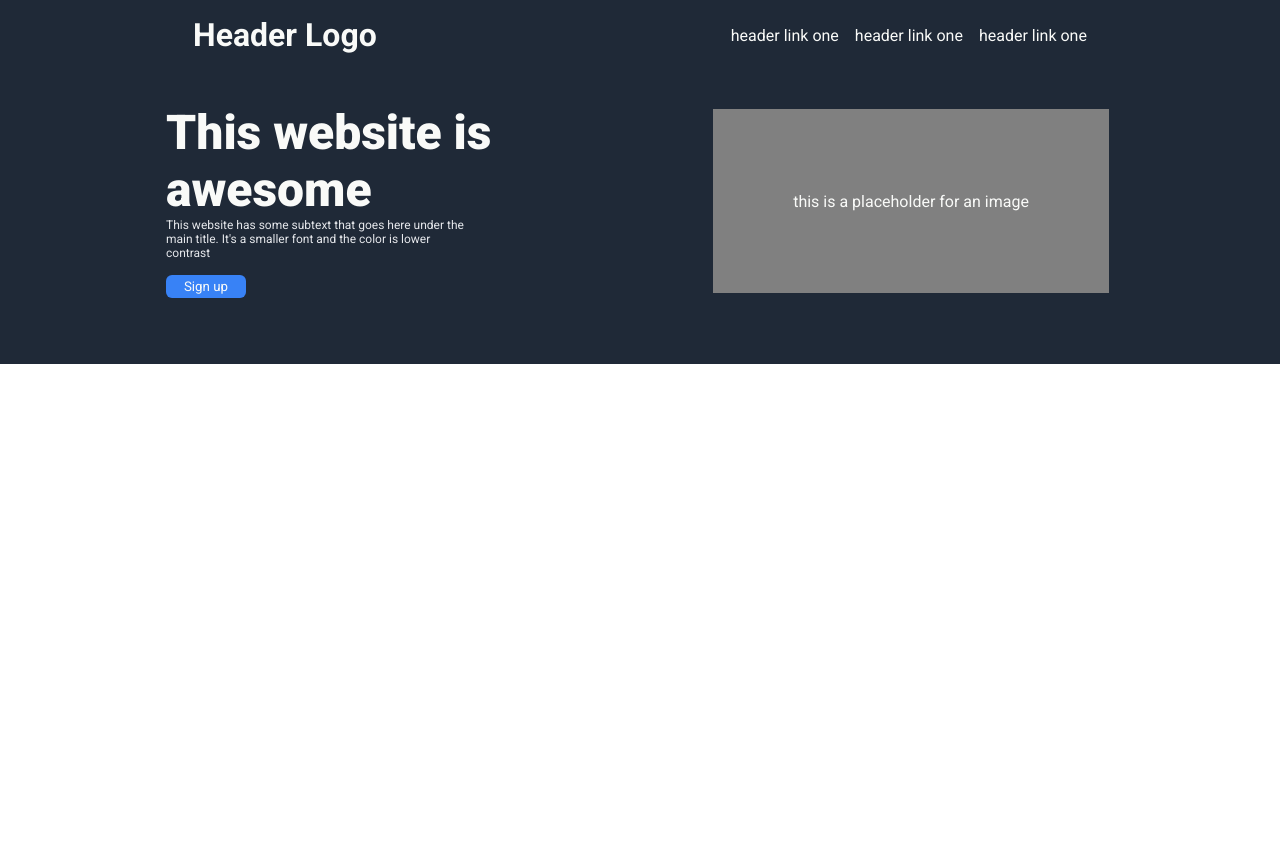
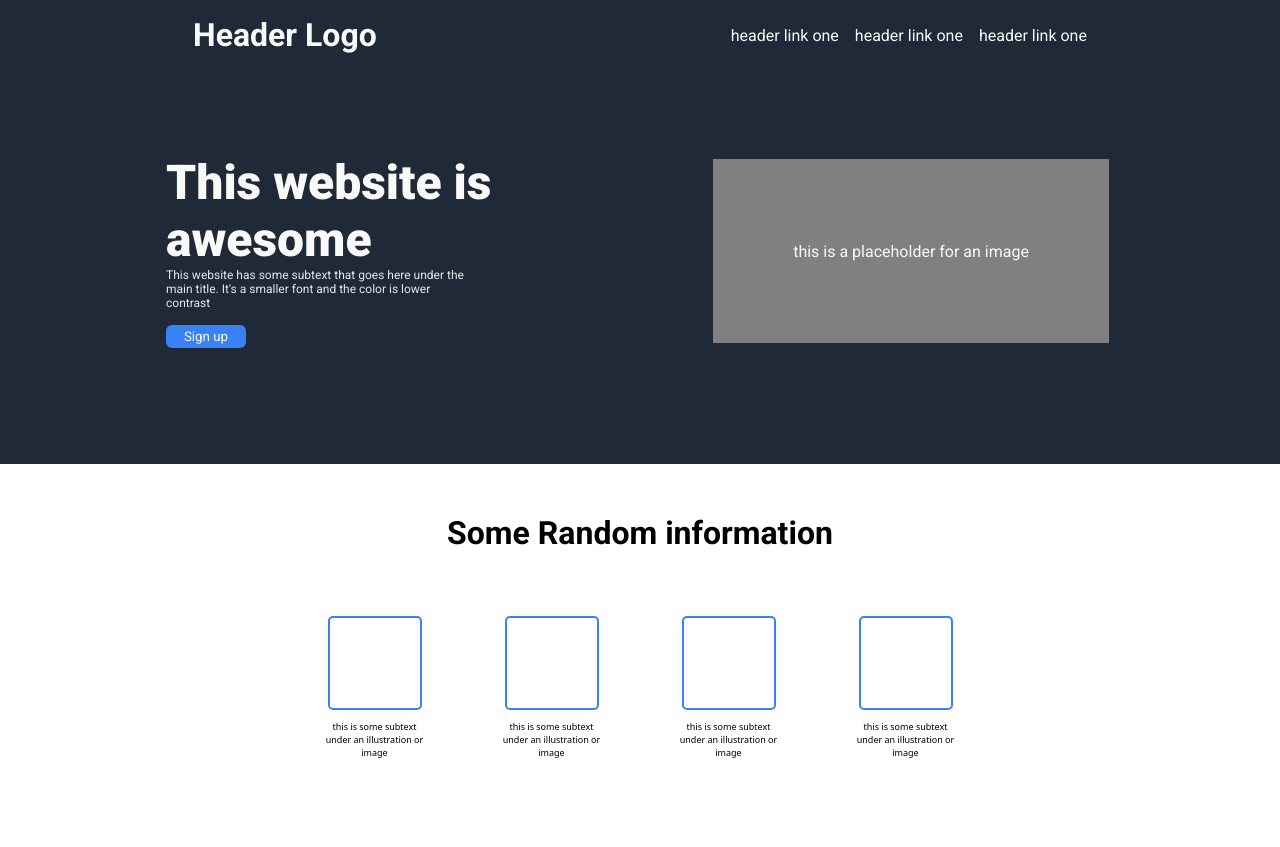
Before and after one commit to Adrian-Oz/Project-LandingPage, a plain HTML site: page index.html in a window 1280 px wide. Before the commit the page ends 800 px from the top, so only its background shows below. Drawn offline with Linux system fonts and the light colour scheme.

Commit message:
Added Random info section with styling

```diff
--- a/index.html
+++ b/index.html
@@ -29,12 +29,31 @@
             This website has some subtext that goes here under the main title.
             It's a smaller font and the color is lower contrast
           </p>
-          <button id="register-button">
-            Sign up
-          </button>
+          <button id="register-button">Sign up</button>
         </div>
         <div class="panel-right">this is a placeholder for an image</div>
       </div>
     </div>
+    <div class="midsection">
+      <h1>Some Random information</h1>
+      <div class="cards">
+        <div class="card">
+          <div class="box"></div>
+          <div class="description">this is some subtext under an illustration or image</div>
+        </div>
+        <div class="card">
+          <div class="box"></div>
+          <div class="description">this is some subtext under an illustration or image</div>
+        </div>
+        <div class="card">
+          <div class="box"></div>
+          <div class="description">this is some subtext under an illustration or image</div>
+        </div>
+        <div class="card">
+          <div class="box"></div>
+          <div class="description">this is some subtext under an illustration or image</div>
+        </div>
+      </div>
+    </div>
   </body>
 </html>
--- a/style.css
+++ b/style.css
@@ -6,7 +6,9 @@
 }
 
 body {
-    height: 100vh;
+    /* height: 100vh; */
+    display: flex;
+    flex-direction: column;
 }
 ul {
     list-style-type: none;
@@ -43,9 +45,12 @@ ul {
     justify-content: space-around;
     align-items: center;
     flex-wrap: wrap;
-    padding-left: 150px;
+    padding: 150px;
+    padding-top: 50px;
+    padding-bottom: 100px;
+    /* padding-left: 150px;
     padding-right: 150px;
-    padding-bottom: 50px;
+    padding-bottom: 50px; */
 }
 .baner p {
     max-width: 300px;
@@ -93,3 +98,42 @@ ul {
     color: #f9faf8;
 
 }
+
+.midsection{
+    display: flex;
+    flex-direction: column;
+    align-items: center;
+    padding: 50px;
+    gap: 25px;
+}
+.cards{
+    display:flex;
+    width: 60%;
+    /* gap: 50px; */
+    justify-content: space-around;
+
+
+}
+.card{
+    display: flex;
+    width: 100px;
+    height: 200px;
+    /* border: 1px solid black; */
+    flex-direction: column;
+    justify-content: center;
+    align-items: center;
+    gap: 10px;
+    padding: 10px;
+}
+
+.box{
+    width: 90px;
+    height: 90px;
+    border-radius: 5px;
+    border: 2px #3882f6 solid;
+}
+.description{
+ font-family: system-ui, -apple-system, BlinkMacSystemFont, 'Segoe UI', Roboto, Oxygen, Ubuntu, Cantarell, 'Open Sans', 'Helvetica Neue', sans-serif;
+ font-size: 9px;
+ text-align: center;
+}
```
